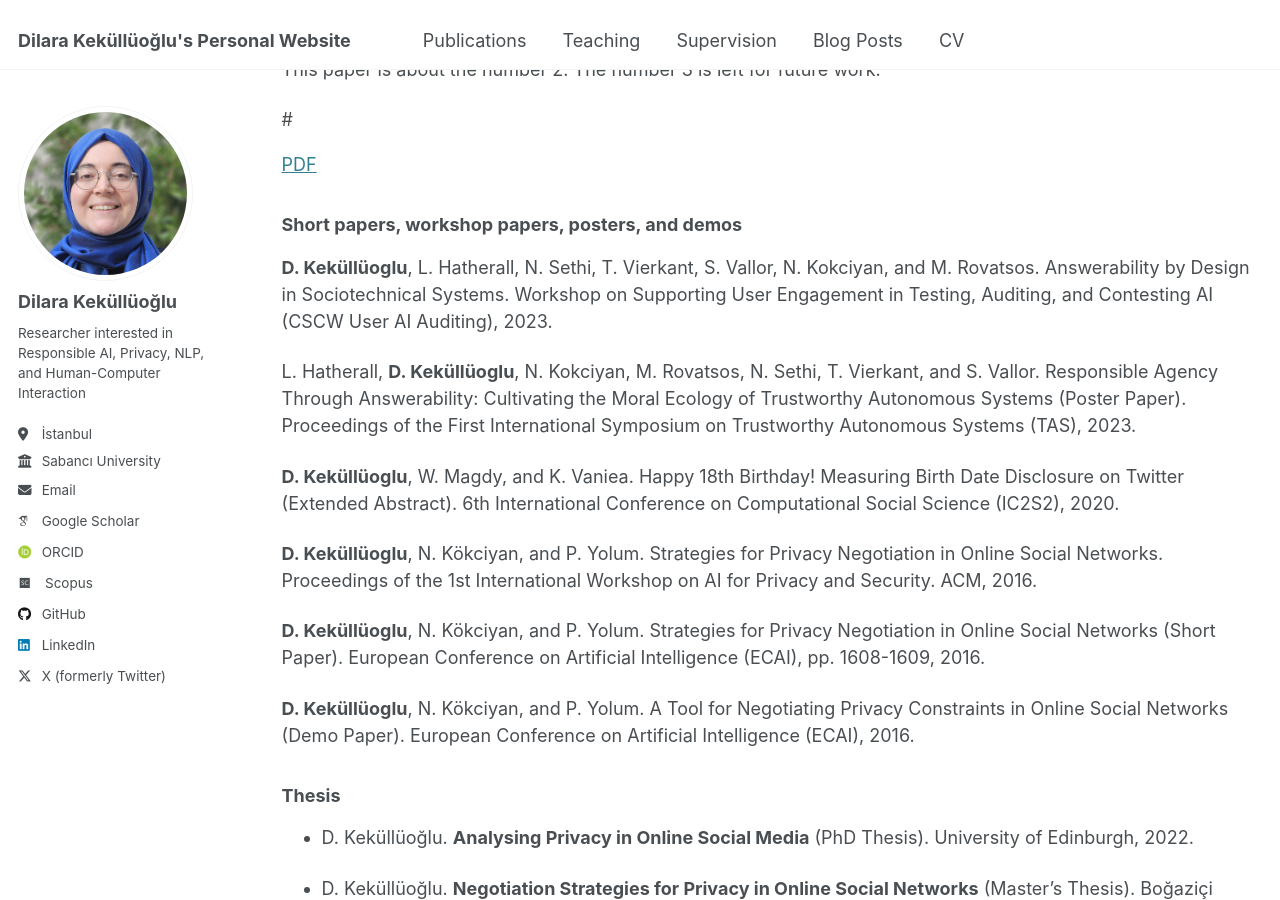
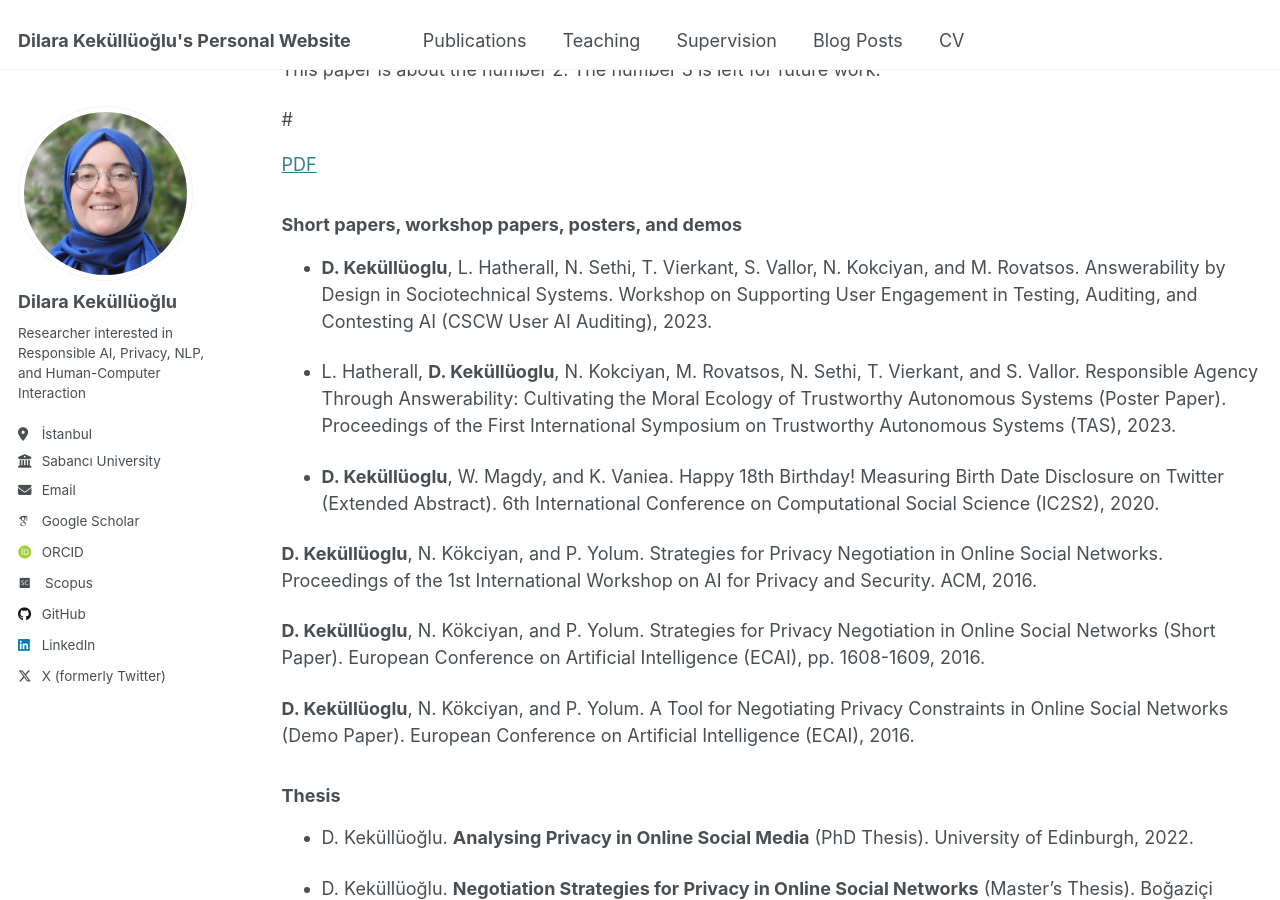
Before and after one commit to dilarakkl/dilarakkl.github.io, a Jekyll site: the page built from _pages/publications.md, in a window 1280 px wide and 900 px high, scrolled down 1444 px. Built offline with Jekyll 4.4.1, drawn with Linux system fonts in a browser that asks for light colours; some web fonts are replaced.

```diff
--- a/_pages/publications.md
+++ b/_pages/publications.md
@@ -18,11 +18,11 @@ author_profile: true
 
 ### Short papers, workshop papers, posters, and demos
 
-**D. Keküllüoglu**, L. Hatherall, N. Sethi, T. Vierkant, S. Vallor, N. Kokciyan, and M. Rovatsos. Answerability by Design in Sociotechnical Systems. Workshop on Supporting User Engagement in Testing, Auditing, and Contesting AI (CSCW User AI Auditing), 2023.
+* **D. Keküllüoglu**, L. Hatherall, N. Sethi, T. Vierkant, S. Vallor, N. Kokciyan, and M. Rovatsos. Answerability by Design in Sociotechnical Systems. Workshop on Supporting User Engagement in Testing, Auditing, and Contesting AI (CSCW User AI Auditing), 2023.
 
-L. Hatherall, **D. Keküllüoglu**, N. Kokciyan, M. Rovatsos, N. Sethi, T. Vierkant, and S. Vallor. Responsible Agency Through Answerability: Cultivating the Moral Ecology of Trustworthy Autonomous Systems (Poster Paper). Proceedings of the First International Symposium on Trustworthy Autonomous Systems (TAS), 2023.
+* L. Hatherall, **D. Keküllüoglu**, N. Kokciyan, M. Rovatsos, N. Sethi, T. Vierkant, and S. Vallor. Responsible Agency Through Answerability: Cultivating the Moral Ecology of Trustworthy Autonomous Systems (Poster Paper). Proceedings of the First International Symposium on Trustworthy Autonomous Systems (TAS), 2023.
 
-**D. Keküllüoglu**, W. Magdy, and K. Vaniea. Happy 18th Birthday! Measuring Birth Date Disclosure on Twitter (Extended Abstract). 6th International Conference on Computational Social Science (IC2S2), 2020.
+* **D. Keküllüoglu**, W. Magdy, and K. Vaniea. Happy 18th Birthday! Measuring Birth Date Disclosure on Twitter (Extended Abstract). 6th International Conference on Computational Social Science (IC2S2), 2020.
 
 **D. Keküllüoglu**, N. Kökciyan, and P. Yolum. Strategies for Privacy Negotiation in Online Social Networks. Proceedings of the 1st International Workshop on AI for Privacy and Security. ACM, 2016.
 
```
